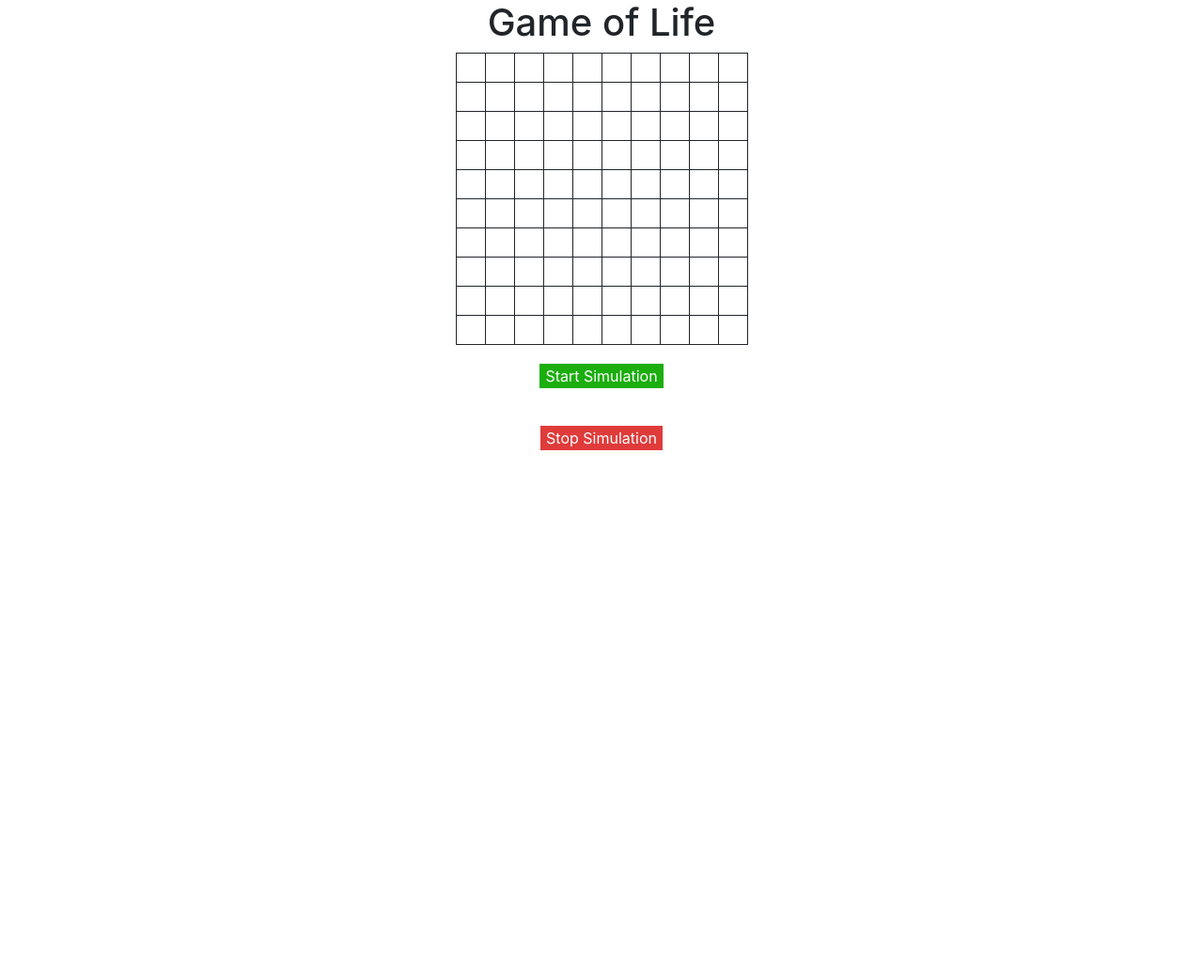
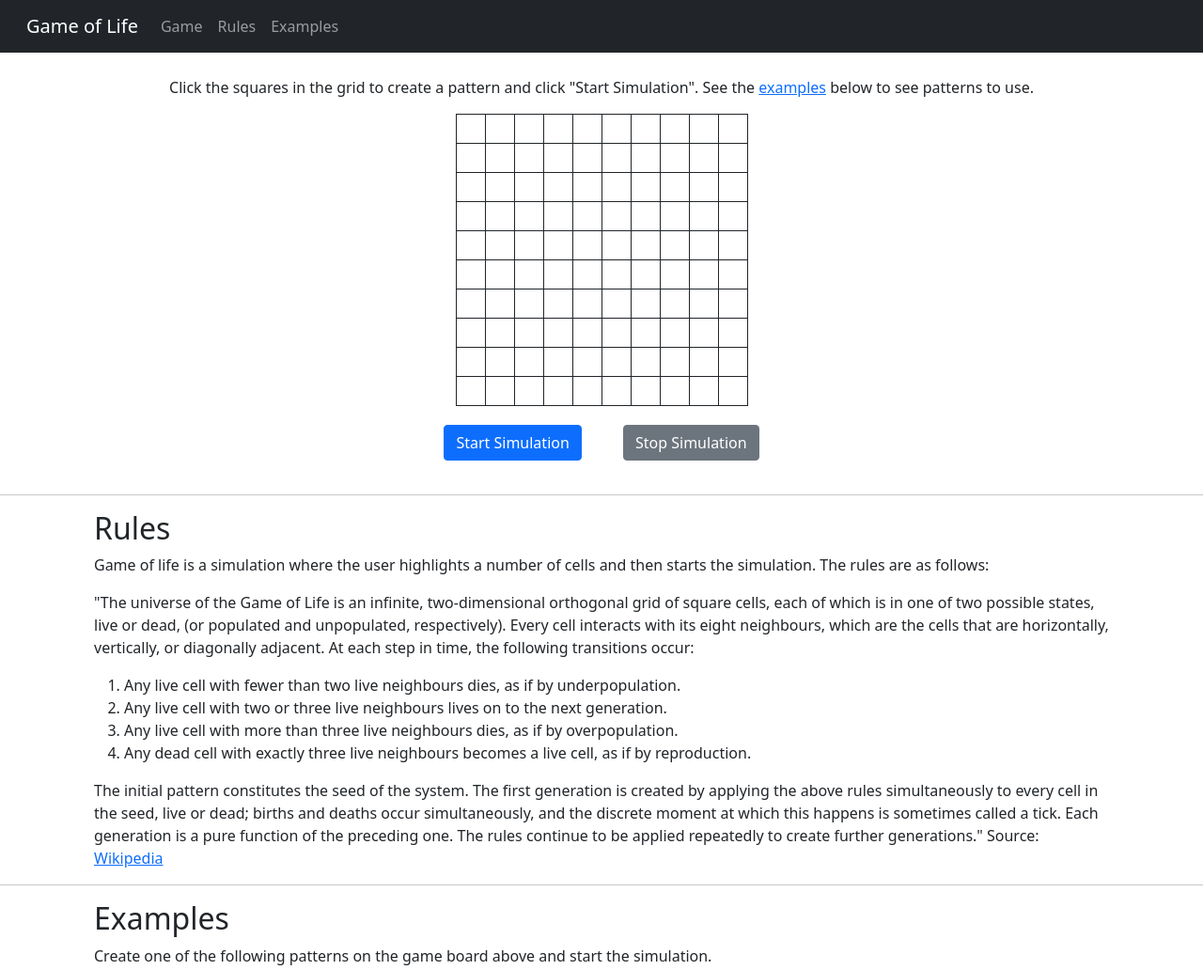
Before and after one commit to ttrujillo1987/gameOfLife, a plain HTML site: page index.html in a window 1280 px wide. Shown: the top 1032 px of the page at 94% size. Before the commit the page ends 800 px from the top, so only its background shows below. Drawn offline with nearby package versions, Linux system fonts and the light colour scheme.

Commit message:
Added styles and more info to gol

```diff
--- a/index.html
+++ b/index.html
@@ -8,16 +8,62 @@
     <script src="https://ajax.aspnetcdn.com/ajax/jQuery/jquery-3.5.0.min.js"></script>
     <link rel="stylesheet" href="https://stackpath.bootstrapcdn.com/bootstrap/4.3.1/css/bootstrap.min.css" integrity="sha384-ggOyR0iXCbMQv3Xipma34MD+dH/1fQ784/j6cY/iJTQUOhcWr7x9JvoRxT2MZw1T" crossorigin="anonymous">
     <link rel="stylesheet" href="styles.css">
+    <link href="https://cdn.jsdelivr.net/npm/bootstrap@5.0.2/dist/css/bootstrap.min.css" rel="stylesheet" integrity="sha384-EVSTQN3/azprG1Anm3QDgpJLIm9Nao0Yz1ztcQTwFspd3yD65VohhpuuCOmLASjC" crossorigin="anonymous">
 </head>
 <body>
-    <h1>Game of Life</h1>
-    <div class = "content-gol"></div>
+    <h1 class="visually-hidden">Game of Life</h1>
+    <nav class="navbar navbar-expand-lg navbar-dark bg-dark">
+      <div class="container-fluid">
+        <span class="navbar-brand">Game of Life</span>
+        <button class="navbar-toggler" type="button" data-bs-toggle="collapse" data-bs-target="#navbarNav" aria-controls="navbarNav" aria-expanded="false" aria-label="Toggle navigation">
+          <span class="navbar-toggler-icon"></span>
+        </button>
+        <div class="collapse navbar-collapse" id="navbarNav">
+          <ul class="navbar-nav">
+            <li class="nav-item">
+              <a class="nav-link" href="#game">Game</a>
+            </li>
+            <li class="nav-item">
+              <a class="nav-link" href="#rules">Rules</a>
+            </li>
+            <li class="nav-item">
+              <a class="nav-link" href="#examples">Examples</a>
+            </li>
+          </ul>
+        </div>
+      </div>
+    </nav>
+    <div class="content-gol" id="game"><p>Click the squares in the grid to create a pattern and click "Start Simulation". See the <a href="#examples">examples</a> below to see patterns to use.</p></div>
     <div>
-        <button id="start" class="start-sim">Start Simulation</button>
+        <button id="start" type="button" class="start-sim btn btn-primary">Start Simulation</button>
+        <button id="end" type="button" class="end-sim btn btn-secondary">Stop Simulation</button>
     </div>
-    <div>
-        <button id="end" class="end-sim">Stop Simulation</button>
+    <hr>
+    <div class="rules" id="rules">
+        <h2>Rules</h2>
+        <p>Game of life is a simulation where the user highlights a number of cells and then starts the simulation. The rules are as follows:</p>
+
+        <p>"The universe of the Game of Life is an infinite, two-dimensional orthogonal grid of square cells, each of which is in one of two possible states, live or dead, (or populated and unpopulated, respectively). Every cell interacts with its eight neighbours, which are the cells that are horizontally, vertically, or diagonally adjacent. At each step in time, the following transitions occur:</p>
+
+        <ol>
+            <li>Any live cell with fewer than two live neighbours dies, as if by underpopulation.</li>
+            <li>Any live cell with two or three live neighbours lives on to the next generation.</li>
+            <li>Any live cell with more than three live neighbours dies, as if by overpopulation.</li>
+            <li>Any dead cell with exactly three live neighbours becomes a live cell, as if by reproduction.</li>
+        </ol>
+
+        <p>The initial pattern constitutes the seed of the system. The first generation is created by applying the above rules simultaneously to every cell in the seed, live or dead; births and deaths occur simultaneously, and the discrete moment at which this happens is sometimes called a tick. Each generation is a pure function of the preceding one. The rules continue to be applied repeatedly to create further generations."
+        Source:  <a href="https://en.wikipedia.org/wiki/Conway%27s_Game_of_Life">Wikipedia</a></p>
+    </div>
+    <hr>
+    <div class="examples" id="examples">
+      <h2>Examples</h2>
+      <p>Create one of the following patterns on the game board above and start the simulation.</p>
+      <div class="container">
+        <img src="images/examples.png" alt="examples of game of life patterns">
+        <figcaption>Image source: <a href="https://en.wikipedia.org/wiki/Conway%27s_Game_of_Life">Wikipedia</a></figcaption>
     </div>
     <script src="gol.js" type="text/javascript"></script>
+    <script src="https://cdn.jsdelivr.net/npm/bootstrap@5.0.2/dist/js/bootstrap.bundle.min.js" integrity="sha384-MrcW6ZMFYlzcLA8Nl+NtUVF0sA7MsXsP1UyJoMp4YLEuNSfAP+JcXn/tWtIaxVXM" crossorigin="anonymous"></script>
 </body>
 </html>
--- a/styles.css
+++ b/styles.css
@@ -5,6 +5,7 @@ body {
 table,
 td {
 	border: 1px solid;
+	border-width: 1px !important;
 	border-collapse: collapse;
 	margin-left: auto;
 	margin-right: auto;
@@ -23,6 +24,8 @@ button {
 	border: none;
 	color: white;
 	background-color: #1bae0e;
+	border-radius: 30px;
+	padding: 5px 20px;
 }
 
 .start-sim:hover {
@@ -34,6 +37,8 @@ button {
 	border: none;
 	color: white;
 	background-color: #df3b3b;
+	border-radius: 30px;
+	padding: 5px 20px;
 }
 
 .end-sim:hover {
@@ -44,3 +49,16 @@ button {
 	background: blue;
 	transition: 0.1s;
 }
+
+.rules, .examples {
+	text-align: left;
+	margin: 0 100px;
+}
+
+.content-gol {
+	margin-top: 25px	;
+}
+
+img {
+	max-width: inherit;
+}
```
Also changed, not shown: images/examples.png (added).
